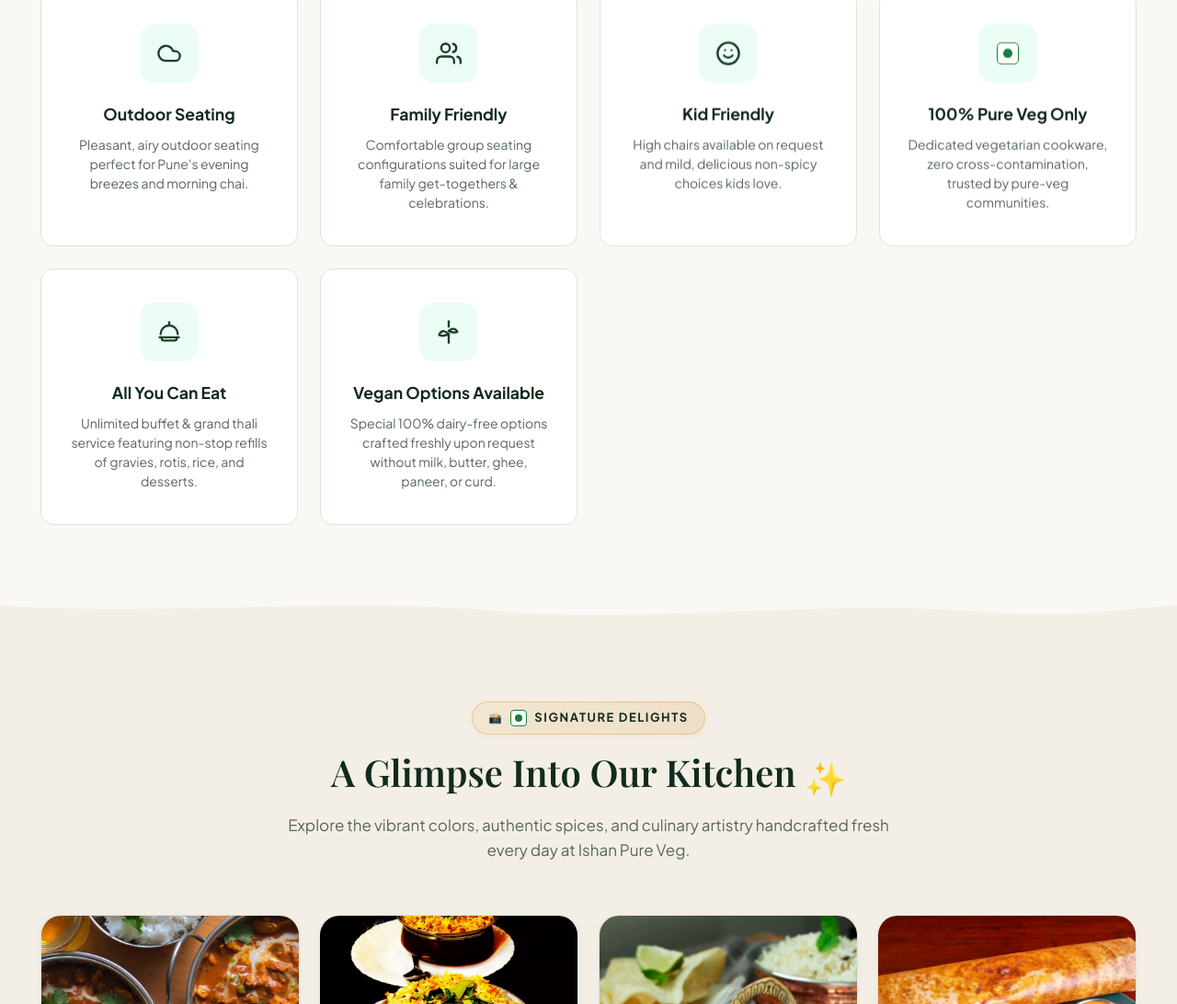
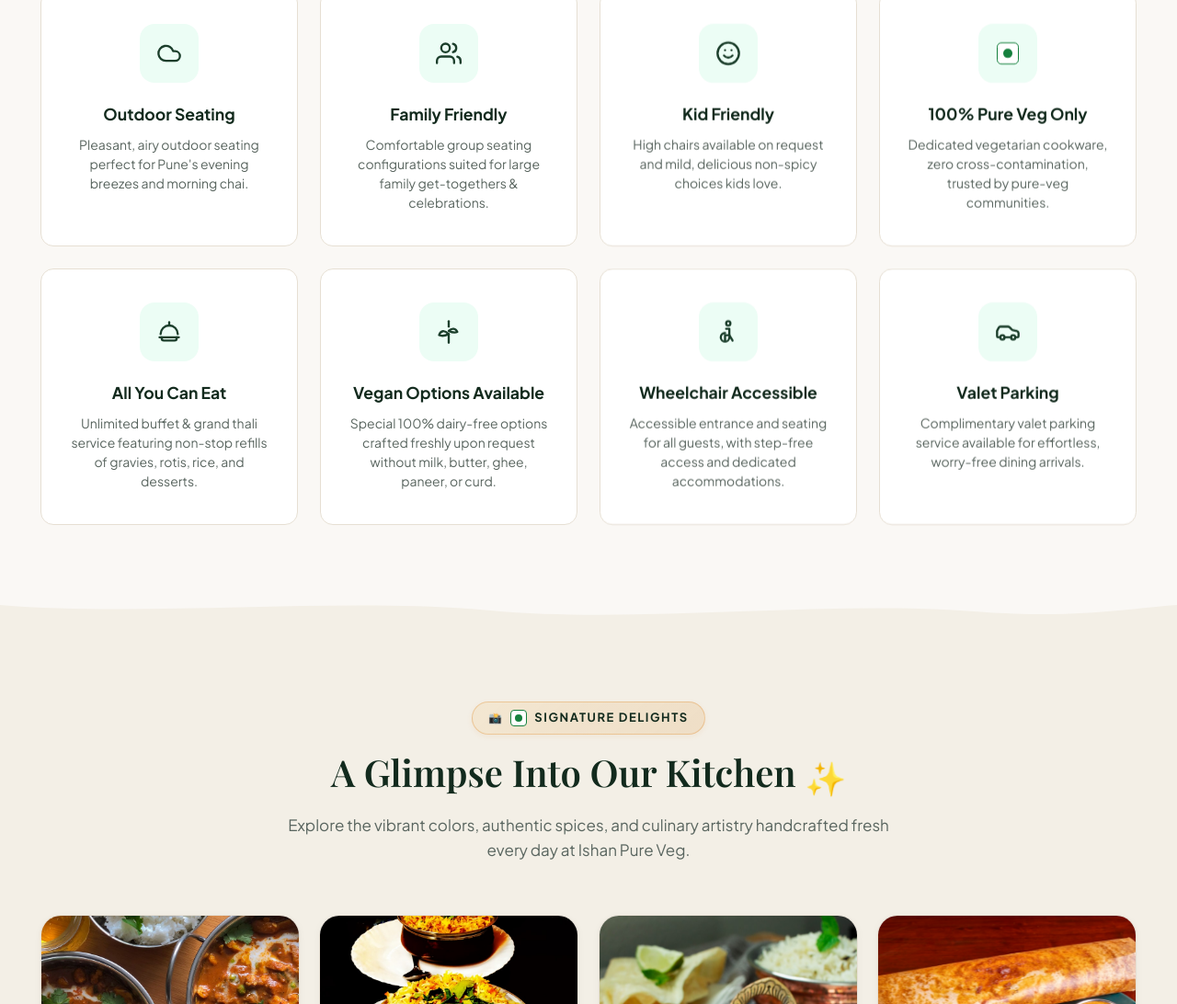
Before and after one commit to chandasaroj/ishan-pure-veg-website, a plain HTML site: page index.html in a window 1280 px wide. Shown: the part 4900-5992 px from the top of the page at 92% size. Drawn offline with nearby package versions, Linux system fonts and the light colour scheme; animation ran at ten frames a second; a web font is replaced by a local one.

Commit message:
Add files via upload

```diff
--- a/index.html
+++ b/index.html
@@ -784,6 +784,34 @@
           <h3>Vegan Options Available</h3>
           <p>Special 100% dairy-free options crafted freshly upon request without milk, butter, ghee, paneer, or curd.</p>
         </div>
+
+        <!-- 11. Wheelchair Accessible -->
+        <div class="facility-card fade-up delay-2">
+          <div class="facility-icon-wrap">
+            <svg width="28" height="28" viewBox="0 0 24 24" fill="none" stroke="currentColor" stroke-width="2" stroke-linecap="round" stroke-linejoin="round">
+              <circle cx="12" cy="4" r="2"></circle>
+              <path d="M9 20v-5h4l3 5"></path>
+              <path d="M13 15V9h-3"></path>
+              <path d="M9 13a4 4 0 1 0 4 4"></path>
+            </svg>
+          </div>
+          <h3>Wheelchair Accessible</h3>
+          <p>Accessible entrance and seating for all guests, with step-free access and dedicated accommodations.</p>
+        </div>
+
+        <!-- 12. Valet Parking -->
+        <div class="facility-card fade-up delay-3">
+          <div class="facility-icon-wrap">
+            <svg width="28" height="28" viewBox="0 0 24 24" fill="none" stroke="currentColor" stroke-width="2" stroke-linecap="round" stroke-linejoin="round">
+              <path d="M19 17h2c.6 0 1-.4 1-1v-3c0-.9-.7-1.7-1.5-1.9C18.7 10.6 16 10 16 10s-1.3-1.4-2.2-2.3c-.5-.4-1.1-.7-1.8-.7H5c-.6 0-1.1.4-1.4.9l-1.5 2.8C2.1 10.7 2 11 2 11.3V16c0 .6.4 1 1 1h2"></path>
+              <circle cx="7" cy="17" r="2"></circle>
+              <path d="M9 17h6"></path>
+              <circle cx="17" cy="17" r="2"></circle>
+            </svg>
+          </div>
+          <h3>Valet Parking</h3>
+          <p>Complimentary valet parking service available for effortless, worry-free dining arrivals.</p>
+        </div>
       </div>
     </div>
   </section>
```
